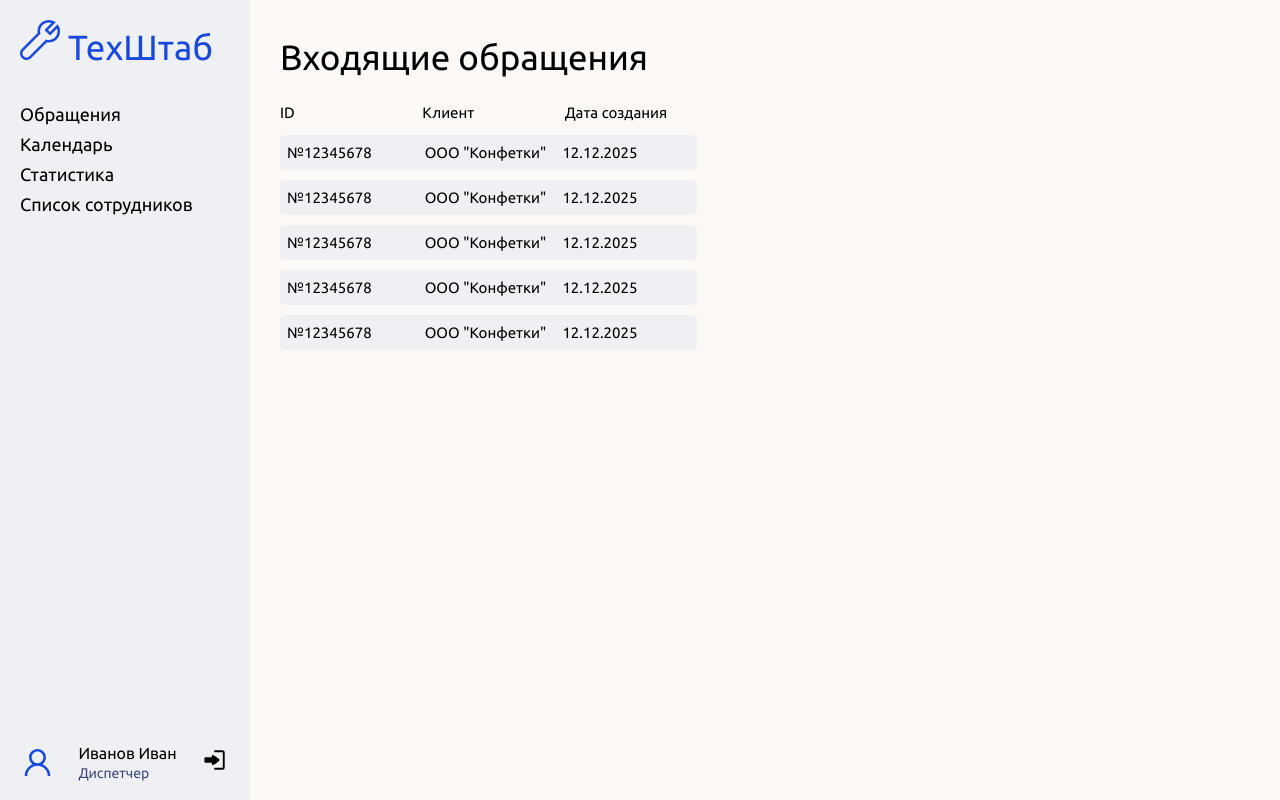
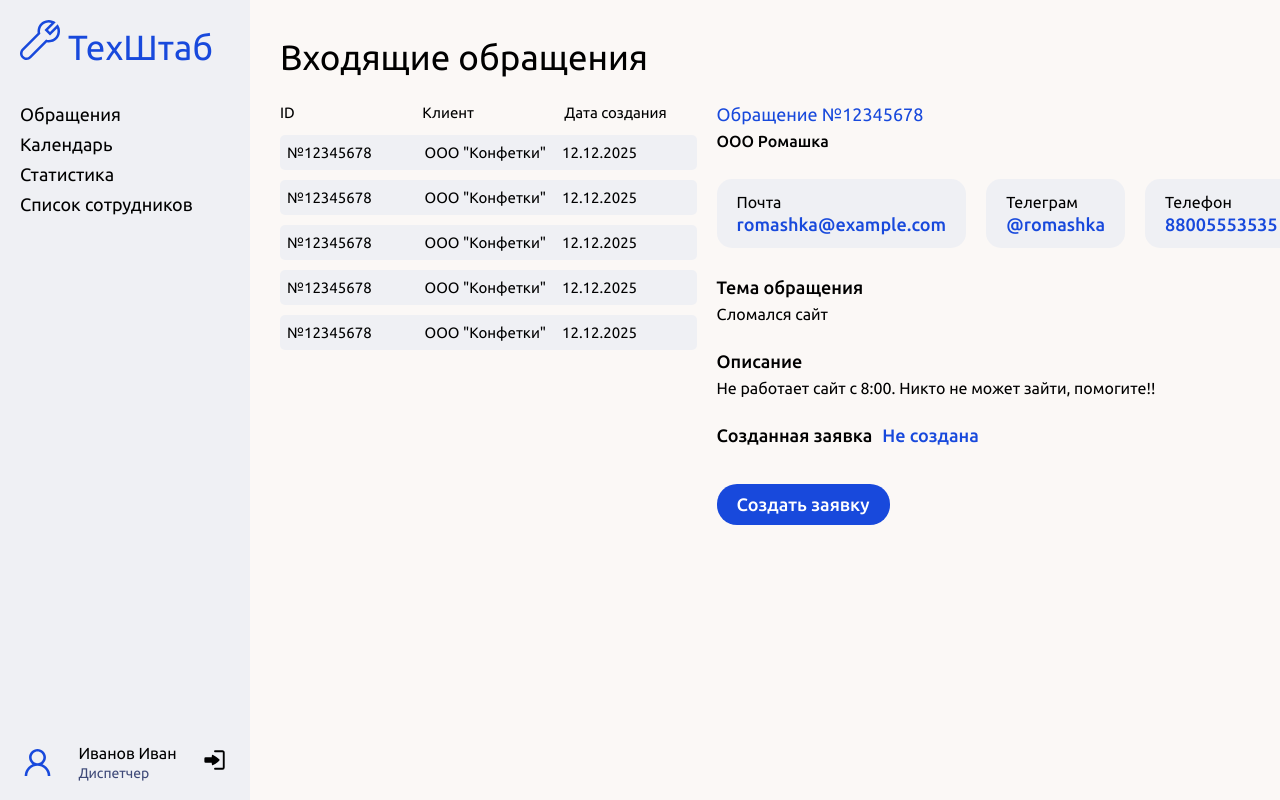
Before and after one commit to klimerri/TechStaff, a React (Vite) app: page /requests in a window 1280 px wide. Built offline with nearby package versions, Linux system fonts and the light colour scheme.

Commit message:
request page is done

```diff
--- a/src/components/RequestsDetails/RequestsDetails.jsx
+++ b/src/components/RequestsDetails/RequestsDetails.jsx
@@ -3,7 +3,40 @@ import "./RequestsDetails.scss";
 export const RequestsDetails = () => {
     return (
         <div className="requests-details__container">
+            <div className="requests-details__header">Обращение №12345678</div>
+            <span className="requests-details__client">ООО Ромашка</span>
 
+            <div className="requests-details__client-detail">
+                <div className="requests-details__client-detail__card">
+                    <span className="requests-details__client-detail__card-title">Почта</span>
+                    <span className="requests-details__client-detail__card-text">romashka@example.com</span>
+                </div>
+                <div className="requests-details__client-detail__card">
+                    <span className="requests-details__client-detail__card-title">Телеграм</span>
+                    <span className="requests-details__client-detail__card-text">@romashka</span>
+                </div>
+                <div className="requests-details__client-detail__card">
+                    <span className="requests-details__client-detail__card-title">Телефон</span>
+                    <span className="requests-details__client-detail__card-text">88005553535</span>
+                </div>
+            </div>
+
+            <div className="requests-details__title">
+                <span className="requests-details__title-header">Тема обращения</span>
+                <span className="requests-details__title-text">Сломался сайт</span>
+            </div>
+
+            <div className="requests-details__description">
+                <span className="requests-details__description-header">Описание</span>
+                <span className="requests-details__description-text">Не работает сайт с 8:00. Никто не может зайти, помогите!!</span>
+            </div>
+
+            <div className="requests-details__ticket">
+                <span className="requests-details__ticket-header">Созданная заявка</span>
+                <span className="requests-details__ticket-text">Не создана</span>
+            </div>
+
+            <button className="requests-details__button">Создать заявку</button>
         </div>
     )
 }
--- a/src/components/RequestsDetails/RequestsDetails.scss
+++ b/src/components/RequestsDetails/RequestsDetails.scss
@@ -0,0 +1,111 @@
+.requests-details {
+    &__container {
+        display: flex;
+        flex-direction: column;
+    }
+
+    &__header {
+        font-family: "Ubuntu", sans-serif;
+        font-size: 18px;
+        font-weight: 400;
+        color: #1849dc;
+    }
+
+    &__client {
+       font-family: "Ubuntu", sans-serif;
+        font-size: 16px;
+        font-weight: 500;
+        color: black;
+        margin-top: 10px;
+
+        &-detail {
+            display: flex;
+            gap: 20px;
+            margin-top: 30px;
+
+            &__card {
+                display: flex;
+                flex-direction: column;
+                gap: 5px;
+                border-radius: 15px;
+                background-color: #eff0f4;
+                box-sizing: border-box;
+                padding: 15px 20px;
+
+                &-title {
+                    font-family: "Ubuntu", sans-serif;
+                    font-size: 16px;
+                    font-weight: 400;
+                    color: black;
+                }
+
+                &-text {
+                   font-family: "Ubuntu", sans-serif;
+                    font-size: 18px;
+                    font-weight: 500;
+                    color: #1849dc;
+                }
+            }
+        }
+    }
+
+    &__title, &__description {
+        display: flex;
+        flex-direction: column;
+        gap: 10px;
+        margin-top: 30px;
+
+        &-header {
+            font-family: "Ubuntu", sans-serif;
+            font-size: 18px;
+            font-weight: 500;
+            color: black;
+        }
+
+        &-text {
+           font-family: "Ubuntu", sans-serif;
+            font-size: 16px;
+            font-weight: 400;
+            color: black;
+        }
+    }
+
+    &__ticket {
+        display: flex;
+        gap: 10px;
+        margin-top: 30px;
+
+        &-header {
+            font-family: "Ubuntu", sans-serif;
+            font-size: 18px;
+            font-weight: 500;
+            color: black;
+        }
+
+        &-text {
+           font-family: "Ubuntu", sans-serif;
+            font-size: 18px;
+            font-weight: 500;
+            color: #1849dc;
+        }
+    }
+
+    &__button {
+        background-color: #1849dc;
+        font-family: "Ubuntu", sans-serif;
+        font-size: 18px;
+        font-weight: 500;
+        color: white;
+        width: max-content;
+        padding: 10px 20px;
+        border: none;
+        border-radius: 20px;
+        margin-top: 40px;
+        cursor: pointer;
+        transition: background-color 0.3s linear;
+
+        &:hover {
+            background-color: #122f86;
+        }
+    }
+}
--- a/src/pages/Requests/Requests.jsx
+++ b/src/pages/Requests/Requests.jsx
@@ -12,7 +12,7 @@ export const Requests = () => {
                 <div className="requests__list">
                     <RequestsList />
                 </div>
-                <div className="reqiests__detail">
+                <div className="requests__detail">
                     <RequestsDetails />
                 </div>
             </div>
```
